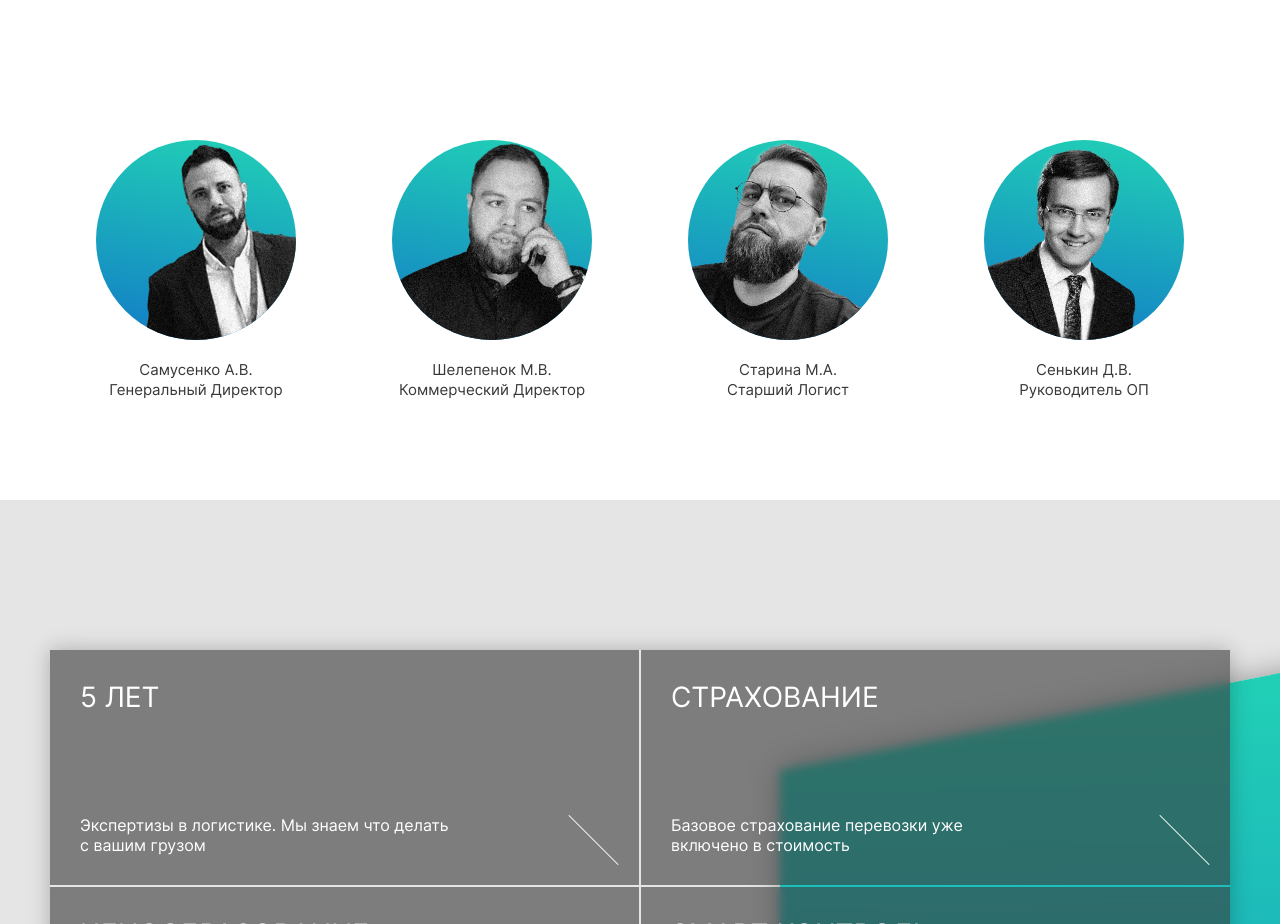
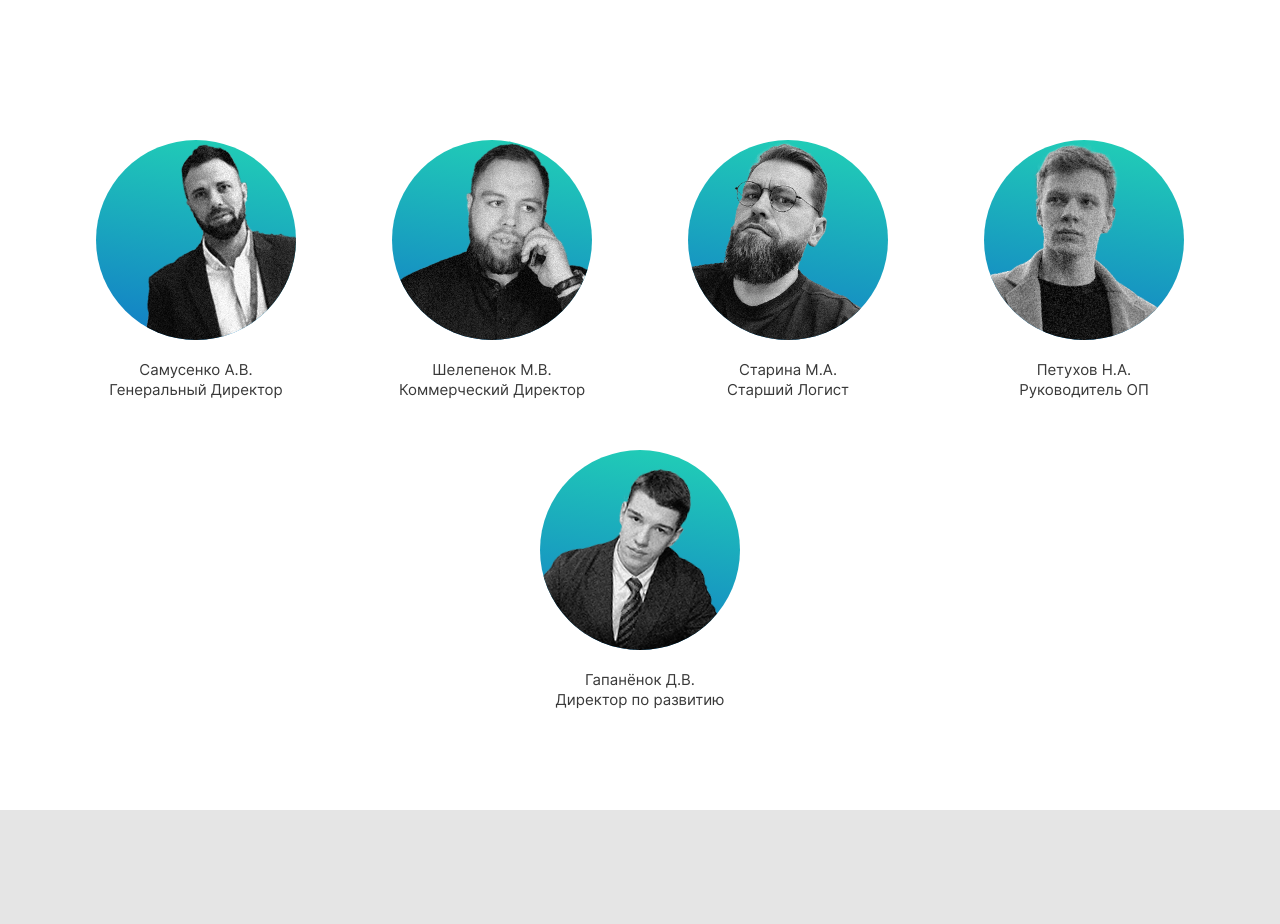
Before and after one commit to MikeStarina/outlook-logistics, a React (Create React App) app: page /about in a window 1280 px wide. Shown: the part 1660-2584 px from the top of the page. Built offline with nearby package versions, Linux system fonts and the light colour scheme.

Commit message:
team info updated

```diff
--- a/src/components/about-page-components/team-screen/team-screen.module.css
+++ b/src/components/about-page-components/team-screen/team-screen.module.css
@@ -42,7 +42,11 @@
     transform: translateX(-3px) rotate(353deg);
 }
 .avatar_rop {
-    width: 200px;
+    width: 250px;
+    transform: translateX(-40px) rotate(8deg);
+}
+.avatar_cdo {
+    width: 250px;
     transform: translateX(-40px) rotate(8deg);
 }
 
--- a/src/components/about-page-components/team-screen/team-screen.tsx
+++ b/src/components/about-page-components/team-screen/team-screen.tsx
@@ -1,8 +1,10 @@
 import React from "react";
 import styles from './team-screen.module.css';
 import CEO from '../../../images/CEO.png';
+import CDO from '../../../images/CDO.png';
 import cfo from '../../../images/cfo.png';
 import rop from '../../../images/rop.png';
+import ropp from '../../../images/ropp.png';
 import logist from '../../../images/logist.png';
 
 
@@ -49,15 +51,27 @@ const TeamScreen: React.FC = () => {
             </div>
             <div className={styles.profile_wrapper}>
                     <div className={styles.avatar_wrapper}>
-                        <img src={rop} alt='Rop photo' className={styles.avatar_rop}></img>
+                        <img src={ropp} alt='Rop photo' className={styles.avatar_rop}></img>
                     </div>
                     <div className={styles.credits_wrapper}>
-                        <p className={styles.credits}>Сенькин Д.В.</p>
+                        <p className={styles.credits}>Петухов Н.А.</p>
                         <p className={styles.credits}>Руководитель ОП</p>
                     </div>
 
 
             </div>
+            <div className={styles.profile_wrapper}>
+                    <div className={styles.avatar_wrapper}>
+                        <img src={CDO} alt='CDO photo' className={styles.avatar_cdo}></img>
+                    </div>
+                    <div className={styles.credits_wrapper}>
+                        <p className={styles.credits}>Гапанёнок Д.В.</p>
+                        <p className={styles.credits}>Директор по развитию</p>
+                    </div>
+
+
+            </div>
+
 
         </section>
     )
```
Also changed, not shown: src/images/CDO.png (added), src/images/ropp.png (added).
